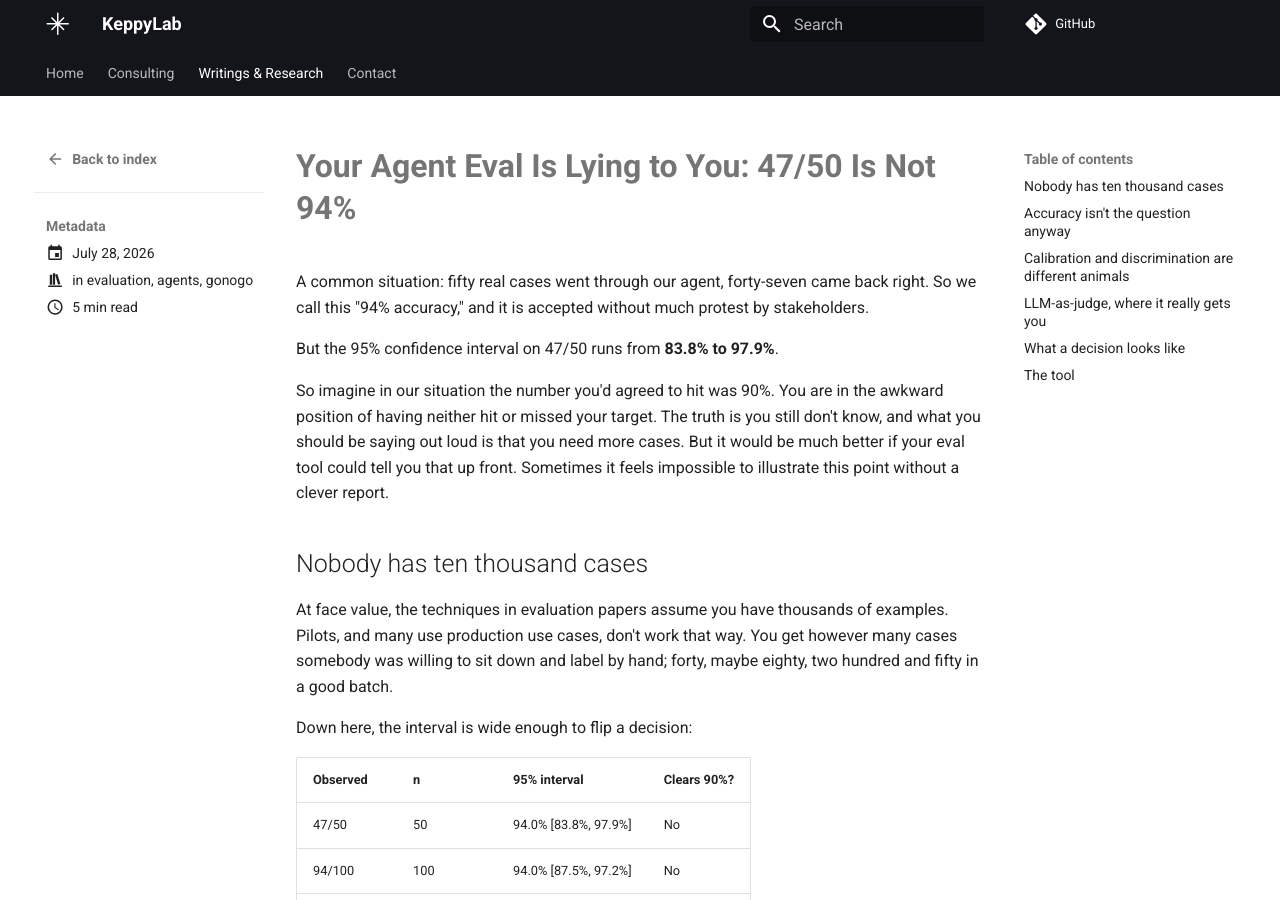
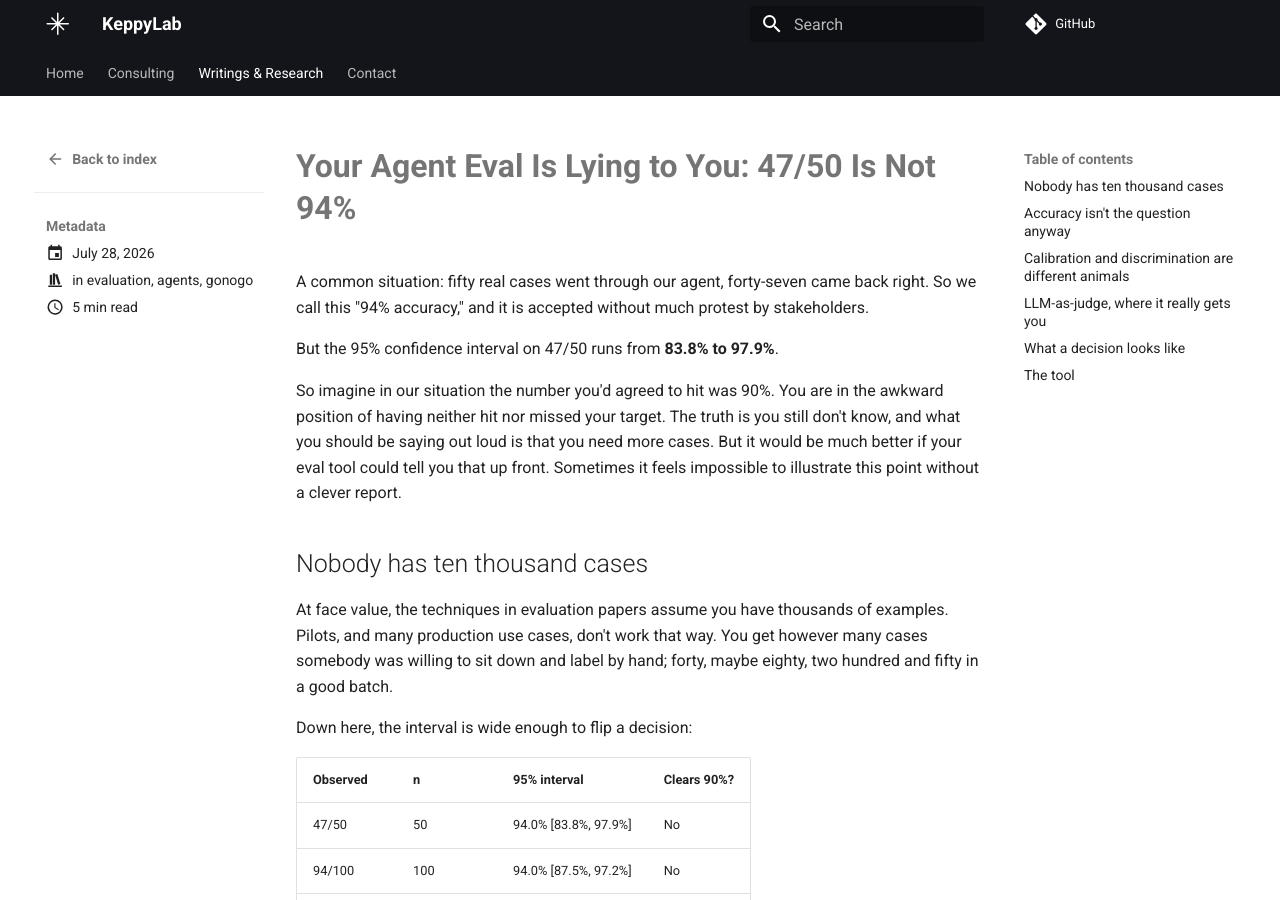
Before and after one commit to keppy/KeppyLab, an MkDocs documentation site: the page built from docs/blog/posts/your-agent-eval-is-lying-to-you.md, in a window 1280 px wide and 900 px high. Built offline with MkDocs 1.6.1 and Material for MkDocs 9.7.7, drawn with Linux system fonts in a browser that asks for light colours; comment, search, counter and statistics services are not loaded; some of the changed text lies outside the part shown.

Commit message:
small clean up of prose

```diff
--- a/docs/blog/posts/your-agent-eval-is-lying-to-you.md
+++ b/docs/blog/posts/your-agent-eval-is-lying-to-you.md
@@ -13,13 +13,13 @@
 
 But the 95% confidence interval on 47/50 runs from **83.8% to 97.9%**.
 
-So imagine in our situation the number you'd agreed to hit was 90%. You are in the awkward position of having neither hit or missed your target. The truth is you still don't know, and what you should be saying out loud is that you need more cases. But it would be much better if your eval tool could tell you that up front. Sometimes it feels impossible to illustrate this point without a clever report.
+So imagine in our situation the number you'd agreed to hit was 90%. You are in the awkward position of having neither hit nor missed your target. The truth is you still don't know, and what you should be saying out loud is that you need more cases. But it would be much better if your eval tool could tell you that up front. Sometimes it feels impossible to illustrate this point without a clever report.
 
 <!-- more -->
 
 ## Nobody has ten thousand cases
 
-At face value, the techniques in evaluation papers assume you have thousands of examples. Pilots, and many use production use cases, don't work that way. You get however many cases somebody was willing to sit down and label by hand; forty, maybe eighty, two hundred and fifty in a good batch.
+At face value, the techniques in evaluation papers assume you have thousands of examples. Pilots, and many production use cases, don't work that way. You get however many cases somebody was willing to sit down and label by hand; forty, maybe eighty, two hundred and fifty in a good batch.
 
 Down here, the interval is wide enough to flip a decision:
 
@@ -101,7 +101,7 @@
 
 That's the verdict on the Banking77 baseline. Not "77% accuracy, charts attached." A recommendation with its reasoning stapled on, in language an operator who doesn't write code can actually act on.
 
-Five verdicts exist and only two of them mean ship. My favorite is `INSUFFICIENT EVIDENCE`: "the estimate looks fine, your sample can't hold it up, and here's roughly how many more cases would. Week two of a pilot", that's what an honest consultant tells you. I've never once seen a dashboard render it.
+Five verdicts exist and only two of them mean ship. My favorite is `INSUFFICIENT EVIDENCE`: the estimate looks fine, your sample can't hold it up, and here's roughly how many more cases would. Week two of a pilot, that's what an honest consultant tells you. I've never once seen a dashboard render it.
 
 ## The tool
 
```
Also changed, not shown: docs/consulting.md (+1 -1 lines).
